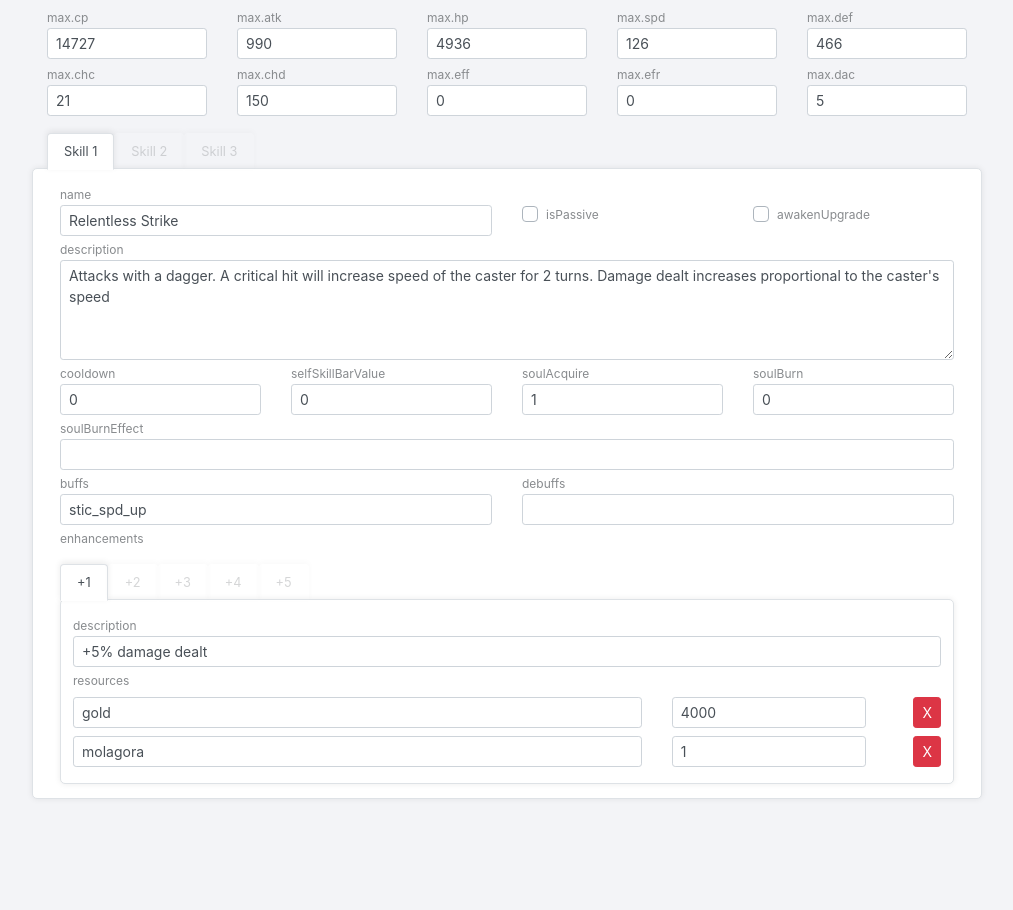
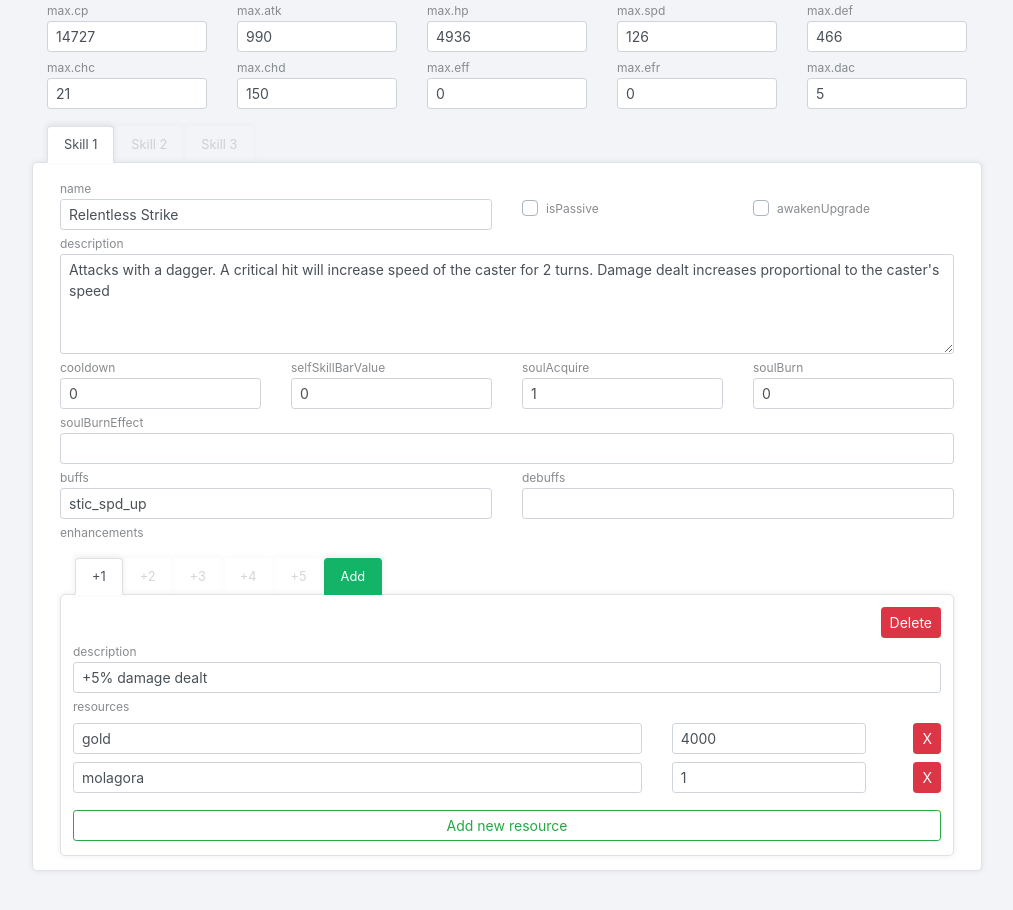
Before and after one commit to EpicSevenDB/e7-databuilder, a React app: page / in a window 1280 px wide. Shown: the part 842-1752 px from the top of the page, without its empty margins (51-1064 px from the left). Before the commit the page ends 1651 px from the top, so only its background shows below. Built offline with nearby package versions, Linux system fonts and the light colour scheme.

Commit message:
Skills with add and delete feature

```diff
--- a/src/components/common/epic-input.jsx
+++ b/src/components/common/epic-input.jsx
@@ -14,7 +14,16 @@ class EpicInput extends Component {
     );
   }
   isSelectMenu() {
-    const { type, value, name, onChange, options, index } = this.props;
+    const {
+      type,
+      value,
+      name,
+      placeholder,
+      onChange,
+      options,
+      index,
+      index2
+    } = this.props;
     if (type === "select") {
       return (
         <Input
@@ -23,7 +32,7 @@ class EpicInput extends Component {
           value={value}
           name={name}
           onChange={e =>
-            onChange(e.currentTarget.name, e.currentTarget.value, index)
+            onChange(e.currentTarget.name, e.currentTarget.value, index, index2)
           }
         >
           <option disabled value="">
@@ -42,9 +51,10 @@ class EpicInput extends Component {
         type={type}
         bsSize="sm"
         value={value}
+        placeholder={placeholder}
         name={name}
         onChange={e =>
-          onChange(e.currentTarget.name, e.currentTarget.value, index)
+          onChange(e.currentTarget.name, e.currentTarget.value, index, index2)
         }
       />
     );
--- a/src/components/hero/hero-relations.jsx
+++ b/src/components/hero/hero-relations.jsx
@@ -70,7 +70,13 @@ class HeroRelations extends Component {
             </FormGroup>
           </Form>
         ))}
-        <Button onClick={this.handleAdd} color="secondary" outline block>
+        <Button
+          onClick={this.handleAdd}
+          color="success"
+          size="sm"
+          outline
+          block
+        >
           Add new relation
         </Button>
       </Col>
--- a/src/components/hero/hero-skill-enhancements.jsx
+++ b/src/components/hero/hero-skill-enhancements.jsx
@@ -5,7 +5,6 @@ import {
   Col,
   FormGroup,
   Button,
-  Input,
   TabContent,
   TabPane,
   Nav,
@@ -22,6 +21,55 @@ class HeroSkillEnhancements extends Component {
       activeTab: 0
     };
   }
+  handleAdd = (type, i) => {
+    if (type === "resources") {
+      const newResource = { item: "", qty: "" };
+      const enhancements = [...this.props.enhancements];
+      enhancements[i]["resources"] = [
+        ...enhancements[i]["resources"],
+        newResource
+      ];
+      console.info("ADDING NEW RESOURCE: ", enhancements[i]);
+      this.props.onAdd("enhancement", enhancements, this.props.index);
+    } else {
+      const newEnhancement = {
+        description: "",
+        resources: [
+          { item: "gold", qty: "" },
+          { item: "", qty: "" },
+          { item: "", qty: "" }
+        ]
+      };
+      const enhancements = [...this.props.enhancements, newEnhancement];
+      this.props.onAdd("enhancement", enhancements, this.props.index);
+    }
+  };
+  handleChange = (type, value, i, j) => {
+    const enhancements = [...this.props.enhancements];
+    if (j !== undefined) {
+      enhancements[i]["resources"][j][type] = value;
+    } else {
+      enhancements[i][type] = value;
+    }
+    this.props.onChange("enhancement", enhancements, this.props.index);
+  };
+  handleDelete = (type, i, j) => {
+    if (type === "resources") {
+      const enhancements = [...this.props.enhancements];
+      enhancements[i]["resources"] = [
+        ...enhancements[i]["resources"].slice(0, j),
+        ...enhancements[i]["resources"].slice(j + 1)
+      ];
+      this.props.onChange("enhancement", enhancements, this.props.index);
+    } else {
+      const enhancements = [
+        ...this.props.enhancements.slice(0, i),
+        ...this.props.enhancements.slice(i + 1)
+      ];
+      this.toggle(0);
+      this.props.onChange("enhancement", enhancements, this.props.index);
+    }
+  };
   toggle(tab) {
     if (this.state.activeTab !== tab) {
       this.setState({
@@ -30,14 +78,13 @@ class HeroSkillEnhancements extends Component {
     }
   }
   render() {
-    const { enhancements } = this.props;
-    console.info(enhancements);
+    const { enhancements, index } = this.props;
     return (
       <React.Fragment>
         <Col md="12">
           <Label>enhancements</Label>
           <Nav tabs>
-            {enhancements.map((enhacement, i) => (
+            {enhancements.map((enhancement, i) => (
               <NavItem key={i}>
                 <NavLink
                   className={classnames({
@@ -51,44 +98,74 @@ class HeroSkillEnhancements extends Component {
                 </NavLink>
               </NavItem>
             ))}
+            <NavItem>
+              <NavLink
+                className="add-link"
+                onClick={e => this.handleAdd("enhancements", index)}
+              >
+                Add
+              </NavLink>
+            </NavItem>
           </Nav>
         </Col>
         <Col md="12">
           <TabContent activeTab={this.state.activeTab}>
             {enhancements.map((enhancement, i) => (
-              <TabPane key={i} tabId={i}>
+              <TabPane key={"description-" + i + "-" + index} tabId={i}>
                 <FormGroup row>
+                  <Col offset="12">
+                    <Button
+                      size="sm"
+                      color="danger"
+                      onClick={e => this.handleDelete("enhancements", i)}
+                    >
+                      Delete
+                    </Button>
+                  </Col>
                   <EpicInput
                     type="text"
                     size="12"
                     name="description"
+                    index={i}
                     value={enhancement.description}
+                    onChange={this.handleChange}
                   />
                   <Col>
                     <Label>resources</Label>
                   </Col>
-                  {enhancement.resources.map((resource, i) => (
-                    <Col md="12" className="resource-wrapper">
+                  {enhancement.resources.map((resource, j) => (
+                    <Col
+                      key={"resources-" + j + "-" + index}
+                      md="12"
+                      className="resource-wrapper"
+                    >
                       <FormGroup row>
                         <EpicInput
                           type="text"
                           size="8"
                           name="item"
+                          placeholder="resource item"
+                          index={i}
+                          index2={j}
                           noLabel="true"
                           value={resource.item}
+                          onChange={this.handleChange}
                         />
                         <EpicInput
                           size="3"
                           type="number"
                           name="qty"
+                          index={i}
+                          index2={j}
                           noLabel="true"
                           value={resource.qty}
+                          onChange={this.handleChange}
                         />
                         <Col md="1">
                           <Button
                             size="sm"
                             color="danger"
-                            onClick={e => this.handleDelete(i)}
+                            onClick={e => this.handleDelete("resources", i, j)}
                           >
                             X
                           </Button>
@@ -96,6 +173,18 @@ class HeroSkillEnhancements extends Component {
                       </FormGroup>
                     </Col>
                   ))}
+                  <Col>
+                    <Button
+                      className="gutter-top"
+                      onClick={e => this.handleAdd("resources", i)}
+                      color="success"
+                      outline
+                      block
+                      size="sm"
+                    >
+                      Add new resource
+                    </Button>
+                  </Col>
                 </FormGroup>
               </TabPane>
             ))}
--- a/src/components/hero/hero-skills.jsx
+++ b/src/components/hero/hero-skills.jsx
@@ -34,12 +34,16 @@ class HeroSkills extends Component {
     this.props.onChange("skills", skills);
     console.info("CHANGING", i);
   };
+  handleNew = (type, value, i) => {
+    const skills = [...this.props.skills];
+    skills[i][type] = value;
+    this.props.onChange("skills", skills);
+  };
 
   render() {
     const { skills } = this.props;
     return (
       <React.Fragment>
-        <Col md="12">
         <Nav tabs>
           {skills.map((skill, i) => (
             <NavItem key={i}>
@@ -54,7 +58,7 @@ class HeroSkills extends Component {
             </NavItem>
           ))}
         </Nav>
-        </Col>
+
         <TabContent activeTab={this.state.activeTab}>
           {skills.map((skill, i) => (
             <TabPane key={i} tabId={i}>
@@ -164,7 +168,12 @@ class HeroSkills extends Component {
                     index={i}
                     onChange={this.handleChange}
                   />
-                  <HeroSkillEnhancements enhancements={skill.enhancement} />
+                  <HeroSkillEnhancements
+                    enhancements={skill.enhancement}
+                    onChange={this.handleChange}
+                    index={i}
+                    onAdd={this.handleNew}
+                  />
                 </FormGroup>
               </Col>
             </TabPane>
--- a/src/components/navbar/_navbar.scss
+++ b/src/components/navbar/_navbar.scss
@@ -31,6 +31,7 @@
   border-bottom: none;
   position: relative;
   z-index: 99;
+  margin-left: 15px;
   .nav-link {
     opacity: 0.35;
     font-size: 0.8em;
@@ -39,13 +40,21 @@
       opacity: 1;
     }
   }
+  .add-link {
+    opacity: 1;
+    background: $green;
+    color: #fff !important;
+  }
 }
 
+.gutter-top {
+  margin-top: 15px;
+}
 .tab-pane {
   background: #fff;
   border: 1px solid $border;
   border-radius: 5px;
-  margin-top: -1px;
+  margin-top: 0px;
   padding: 12px;
   box-shadow: 0 0 6px rgba(0, 0, 0, 0.08);
 }
--- a/src/scss/global.scss
+++ b/src/scss/global.scss
@@ -3,6 +3,7 @@ $bg: #f3f4f7;
 $border: #dee2e6;
 $grey: #888b8e;
 $blue: #2a4c80;
+$green: #13b368;
 
 @import "../components/navbar/navbar";
 
@@ -10,6 +11,7 @@ body {
   background: $bg;
   color: $grey;
   padding-left: 75px;
+  padding-bottom: 150px;
 }
 
 label {
```
Lines whose indentation alone changed are shown as unchanged.
